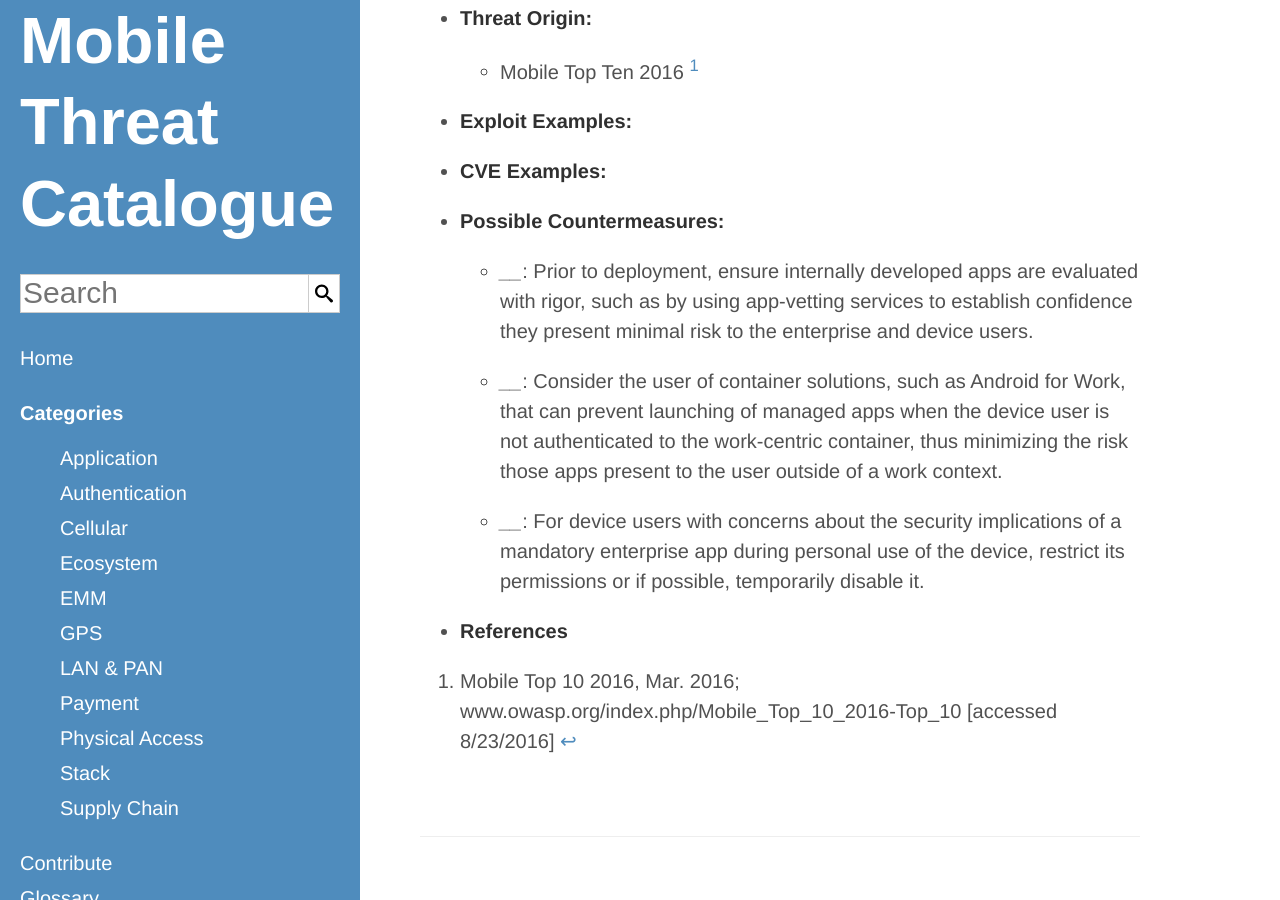
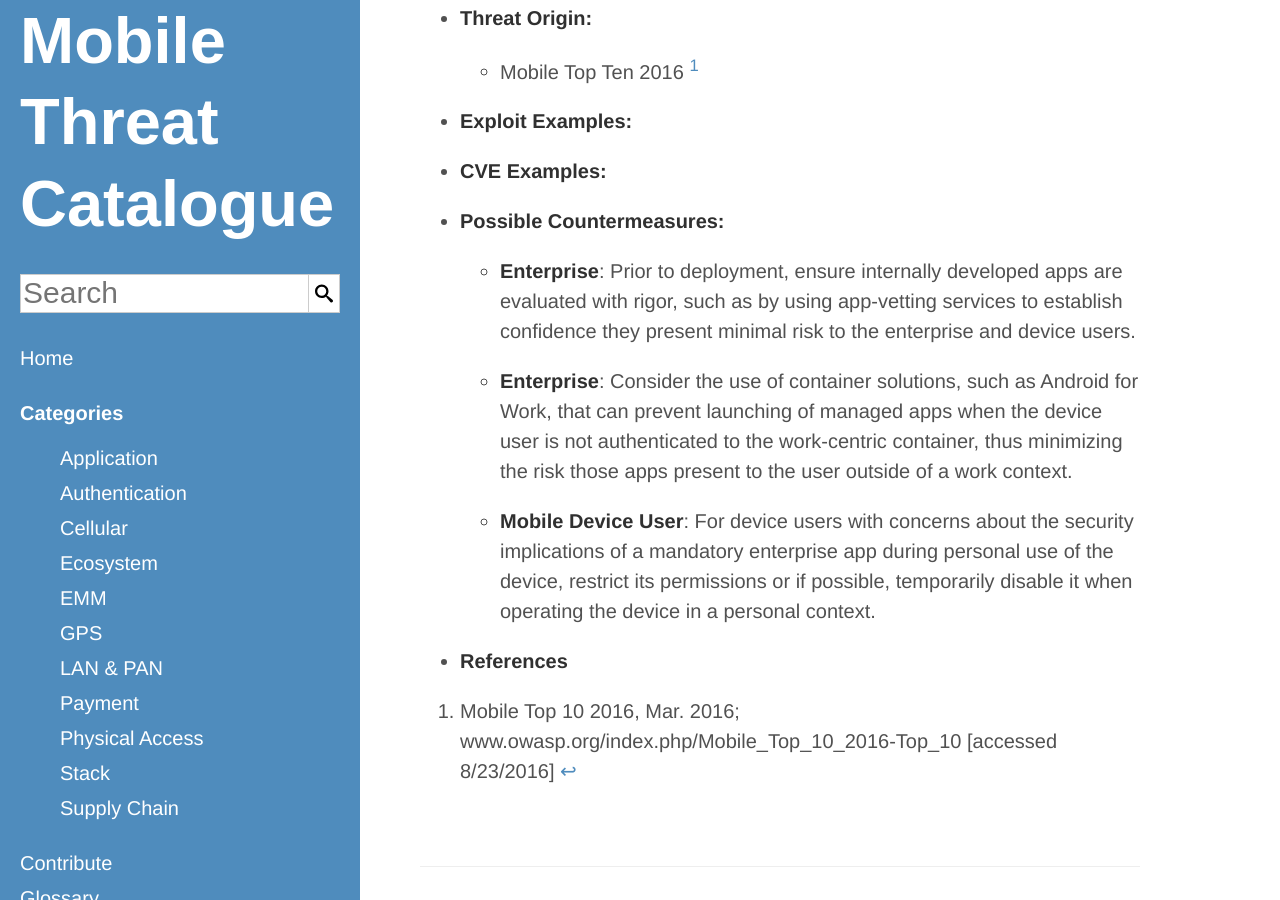
Before and after one commit to usnistgov/mobile-threat-catalogue, a Jekyll site: the page built from _emm-threats/EMM-10.md, in a window 1280 px wide and 900 px high, scrolled down 394 px. Built offline with Jekyll 4.4.1, drawn with Linux system fonts in a browser that asks for light colours.

Commit message:
#13: update countermeasures and actors

```diff
--- a/_emm-threats/EMM-10.md
+++ b/_emm-threats/EMM-10.md
@@ -8,9 +8,9 @@
     CVEExample:
     PossibleCountermeasures:
         "Prior to deployment, ensure internally developed apps are evaluated with rigor, such as by using app-vetting services to establish confidence they present minimal risk to the enterprise and device users.":
-            -
-        "Consider the user of container solutions, such as Android for Work, that can prevent launching of managed apps when the device user is not authenticated to the work-centric container, thus minimizing the risk those apps present to the user outside of a work context.":
-            -
-        "For device users with concerns about the security implications of a mandatory enterprise app during personal use of the device, restrict its permissions or if possible, temporarily disable it.":
-            -
+            - Enterprise
+        "Consider the use of container solutions, such as Android for Work, that can prevent launching of managed apps when the device user is not authenticated to the work-centric container, thus minimizing the risk those apps present to the user outside of a work context.":
+            - Enterprise
+        "For device users with concerns about the security implications of a mandatory enterprise app during personal use of the device, restrict its permissions or if possible, temporarily disable it when operating the device in a personal context.":
+            - Mobile Device User
 ---
```
